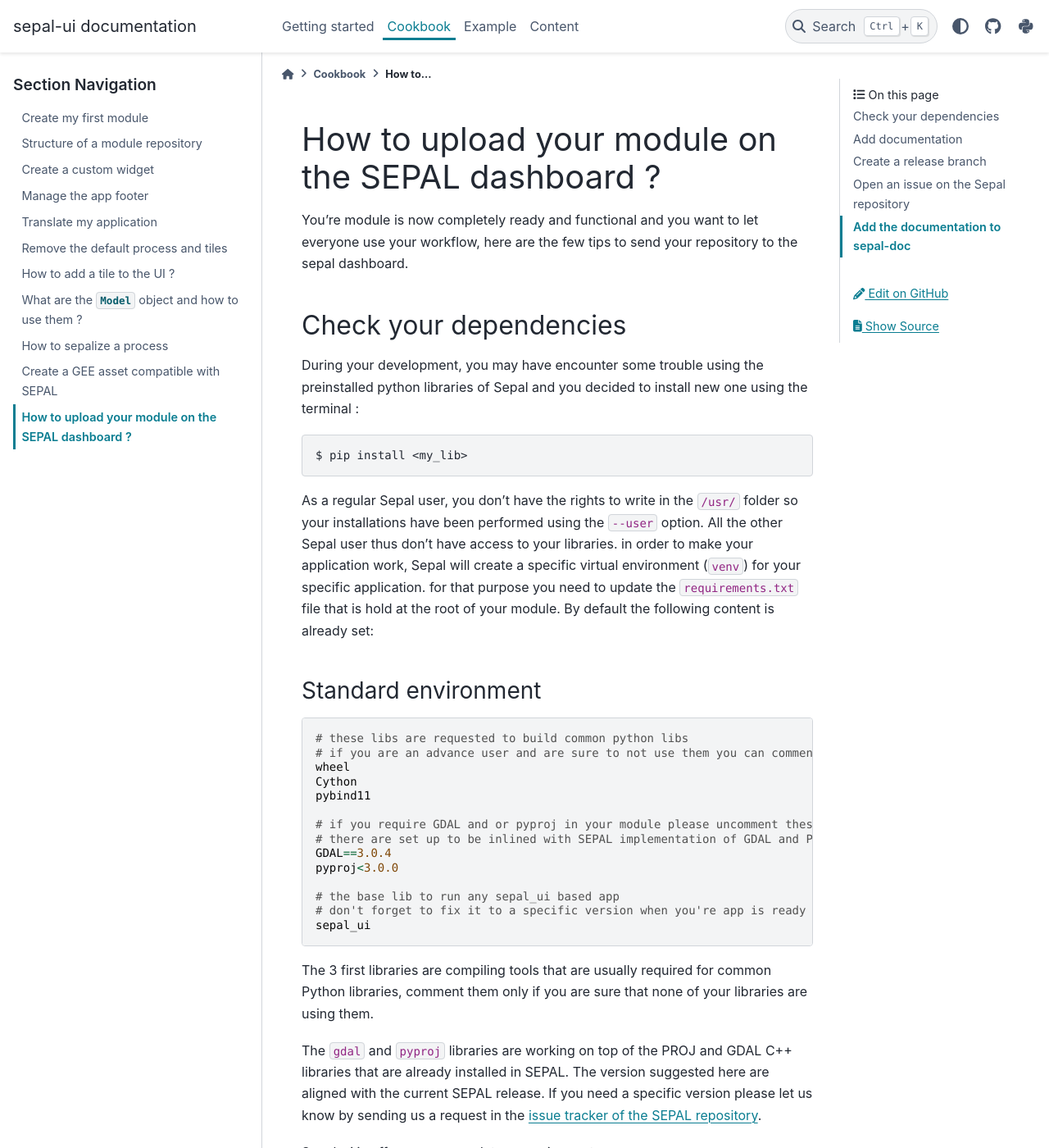
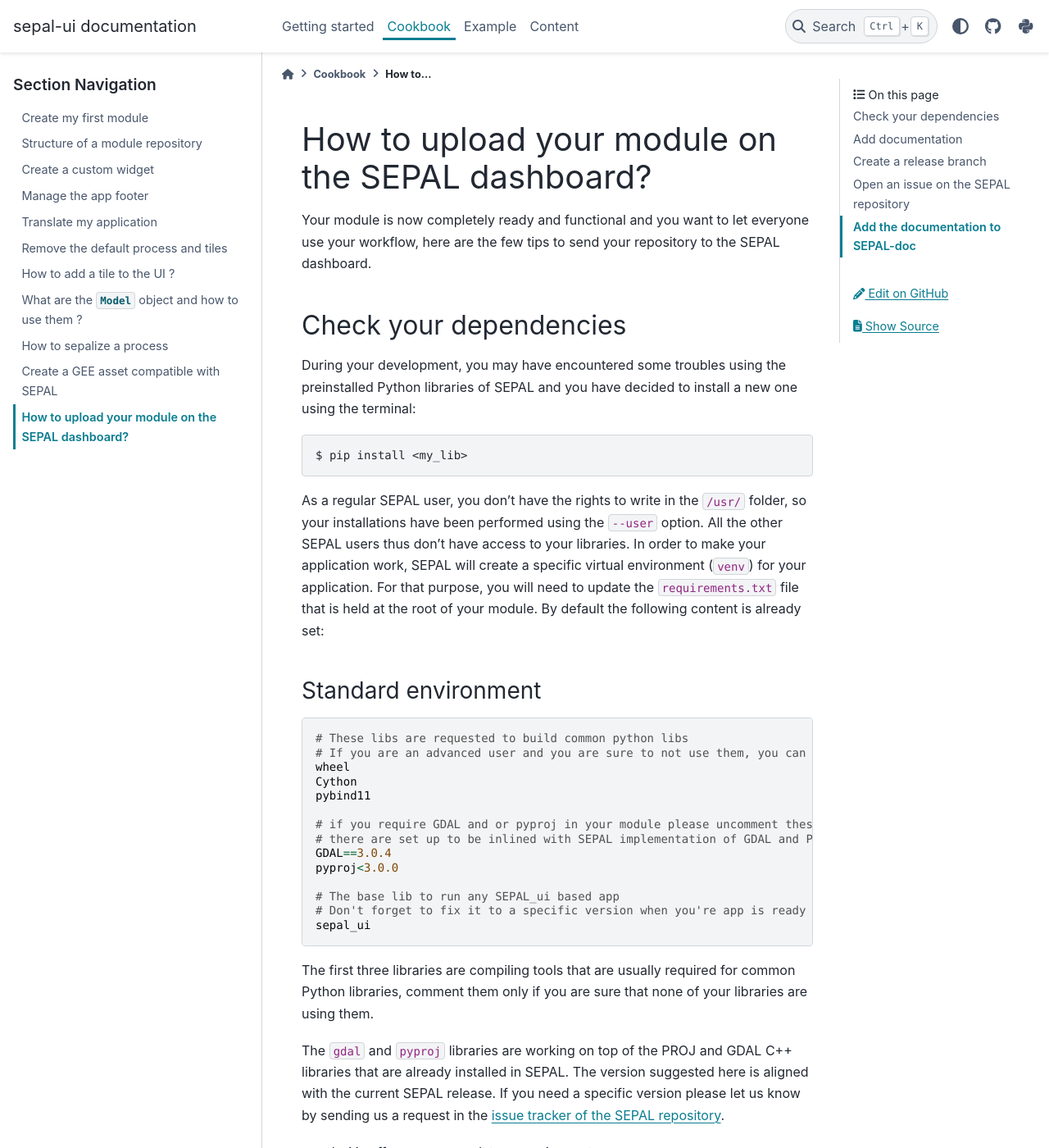
Before and after one commit to openforis/sepal_ui, a Sphinx documentation site: the page built from docs/source/tutorials/send-to-sepal.rst, in a window 1280 px wide and 1400 px high. Shown: the whole window at 82% size. Built offline with Sphinx 7.4.7 and the PyData theme 0.15.4, drawn with Linux system fonts in a browser that asks for light colours; the version number could not be read and is left out; some of the changed text lies outside the part shown.

Commit message:
Fixed some typos

```diff
--- a/docs/source/tutorials/send-to-sepal.rst
+++ b/docs/source/tutorials/send-to-sepal.rst
@@ -1,26 +1,26 @@
-How to upload your module on the SEPAL dashboard ?
+How to upload your module on the SEPAL dashboard?
 ==================================================
 
-You're module is now completely ready and functional and you want to let everyone use your workflow, here are the few tips to send your repository to the sepal dashboard.
+Your module is now completely ready and functional and you want to let everyone use your workflow, here are the few tips to send your repository to the SEPAL dashboard.
 
 Check your dependencies
 -----------------------
 
-During your development, you may have encounter some trouble  using the preinstalled python libraries of Sepal and you decided to install new one using the terminal :
+During your development, you may have encountered some troubles using the preinstalled Python libraries of SEPAL and you have decided to install a new one using the terminal:
 
 .. code-block:: bash
 
     $ pip install <my_lib>
 
-As a regular Sepal user, you don't have the rights to write in the :code:`/usr/` folder so your installations have been performed using the :code:`--user` option. All the other Sepal user thus don't have access to your libraries.
-in order to make your application work, Sepal will create a specific virtual environment (:code:`venv`) for your specific application. for that purpose you need to update the :code:`requirements.txt` file that is hold at the root of your module. By default the following content is already set:
+As a regular SEPAL user, you don't have the rights to write in the :code:`/usr/` folder, so your installations have been performed using the :code:`--user` option. All the other SEPAL users thus don't have access to your libraries.
+In order to make your application work, SEPAL will create a specific virtual environment (:code:`venv`) for your application. For that purpose, you will need to update the :code:`requirements.txt` file that is held at the root of your module. By default the following content is already set:
 
 Standard environment
 ^^^^^^^^^^^^^^^^^^^^
 .. code-block:: python
 
-    # these libs are requested to build common python libs
-    # if you are an advance user and are sure to not use them you can comment the following lines
+    # These libs are requested to build common python libs
+    # If you are an advanced user and you are sure to not use them, you can comment the following lines
     wheel
     Cython
     pybind11
@@ -30,20 +30,20 @@
     GDAL==3.0.4
     pyproj<3.0.0
 
-    # the base lib to run any sepal_ui based app
-    # don't forget to fix it to a specific version when you're app is ready
+    # The base lib to run any SEPAL_ui based app
+    # Don't forget to fix it to a specific version when you're app is ready
     sepal_ui
 
-The 3 first libraries are compiling tools that are usually required for common Python libraries, comment them only if you are sure that none of your libraries are using them.
+The first three libraries are compiling tools that are usually required for common Python libraries, comment them only if you are sure that none of your libraries are using them.
 
-The :code:`gdal` and :code:`pyproj` libraries are working on top of the PROJ and GDAL C++ libraries that are already installed in SEPAL. The version suggested here are aligned with the current SEPAL release. If you need a specific version please let us know by sending us a request in the `issue tracker of the SEPAL repository <https://github.com/openforis/sepal/issues>`_.
+The :code:`gdal` and :code:`pyproj` libraries are working on top of the PROJ and GDAL C++ libraries that are already installed in SEPAL. The version suggested here is aligned with the current SEPAL release. If you need a specific version please let us know by sending us a request in the `issue tracker of the SEPAL repository <https://github.com/openforis/SEPAL/issues>`_.
 
-Sepal_ui is off course a mandatory requirements.
+sepal_ui is off course a mandatory requirement.
 
 Customize the env
 ^^^^^^^^^^^^^^^^^
 
-To customize this environment add any libraries that are useful for your module. For this purpose use the :code:`module_deploy` command. it will automatically add your dependencies to the requirements and deal with the already known troubleshooting:
+To customize this environment add any libraries that are useful for your module. For this purpose use the :code:`module_deploy` command. It will automatically add your dependencies to the requirements and will deal with the already known troubleshooting:
 
 .. code-block:: console
 
@@ -166,7 +166,7 @@
     # !!! not mandatory !!!
     # Add the links to the code, wiki and issue tracker of your
     code_link = 'https://github.com/<profile>/<repository>'
-    wiki_link = 'https://docs.sepal.io/module/<module_name>.html'
+    wiki_link = 'https://docs.SEPAL.io/module/<module_name>.html'
     issue_link = 'https://github.com/<profile>/<repository>/issues/new'
 
 .. spelling::
```
Also changed, not shown: other parts of docs/source/tutorials/send-to-sepal.rst (+26 -26 lines).
